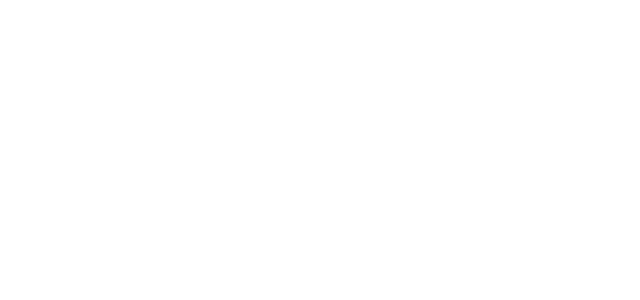
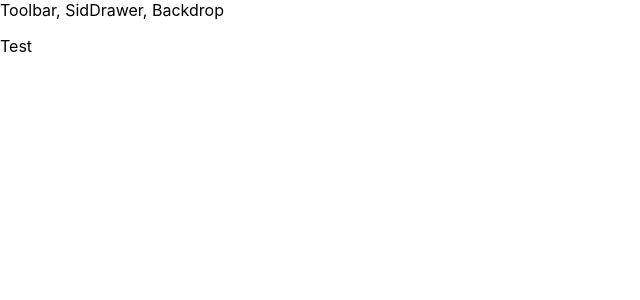
Before and after one commit to adhikarisushant/burger-builder, a React (Create React App) app: page / in a window 1280 px wide. Shown: the top 300 px of the page, without its empty margins (0-640 px from the left). Built offline with nearby package versions, Linux system fonts and the light colour scheme.

Commit message:
created layout component

```diff
--- a/src/App.js
+++ b/src/App.js
@@ -1,11 +1,16 @@
+import React, { Component } from 'react';
 
-
-function App() {
-  return (
-    <div>
-
-    </div>
-  );
+import Layout from './components/Layout/Layout';
+class App extends Component {
+  render() {
+    return (
+      <div>
+        <Layout>
+          <p>Test</p>
+        </Layout>
+      </div>
+    );
+  }
 }
 
 export default App;
--- /dev/null
+++ b/src/components/Layout/Layout.js
@@ -0,0 +1,14 @@
+import React from 'react';
+
+import Aux from '../../hoc/Aux';
+
+const layout = (props) => (
+    <Aux>
+    <div>Toolbar, SidDrawer, Backdrop</div>
+    <main>
+        {props.children}
+    </main>
+    </Aux>
+);
+
+export default layout;
--- /dev/null
+++ b/src/hoc/Aux.js
@@ -0,0 +1,3 @@
+const aux = (props) => props.children;
+
+export default aux;
```
Also changed, not shown: 1 other file (tests, documents, lock files or other folders).
